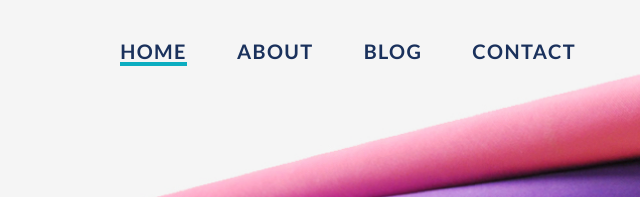
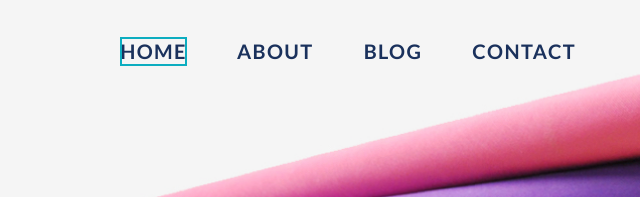
Before and after one commit to tseki88/steve-seki-project-two, a website: page index.html in a window 1280 px wide. In both pictures the pointer is over the link "HOME". Shown: the top 197 px of the page, 640-1280 px from the left. Drawn offline with Linux system fonts and the light colour scheme.

Commit message:
bug fix again

```diff
--- a/styles/partials/compartments/_nav.scss
+++ b/styles/partials/compartments/_nav.scss
@@ -17,7 +17,7 @@ nav ul {
         a:hover::after,
         a:focus::after {
             content: "";
-            @include pos-absolute(none, 0, 0, 0);
+            @include pos-absolute(0, 0, 0, 0);
             border: 2px solid $clr-turq-blue;
         }
     }
@@ -27,7 +27,7 @@ nav ul {
 .blog nav li:nth-of-type(3) a::after,
 .contact nav li:last-of-type a::after {
     content: "";
-    @include pos-absolute(none, 0, 0, 0);
+    @include pos-absolute(0, 0, 0, 0);
     border: 2px solid $clr-turq-blue;
 }
 
--- a/styles/style.css
+++ b/styles/style.css
@@ -347,7 +347,7 @@ nav ul {
     nav ul li a:focus::after {
       content: "";
       position: absolute;
-      top: none;
+      top: 0;
       right: 0;
       bottom: 0;
       left: 0;
@@ -358,7 +358,7 @@ nav ul {
 .contact nav li:last-of-type a::after {
   content: "";
   position: absolute;
-  top: none;
+  top: 0;
   right: 0;
   bottom: 0;
   left: 0;
```
